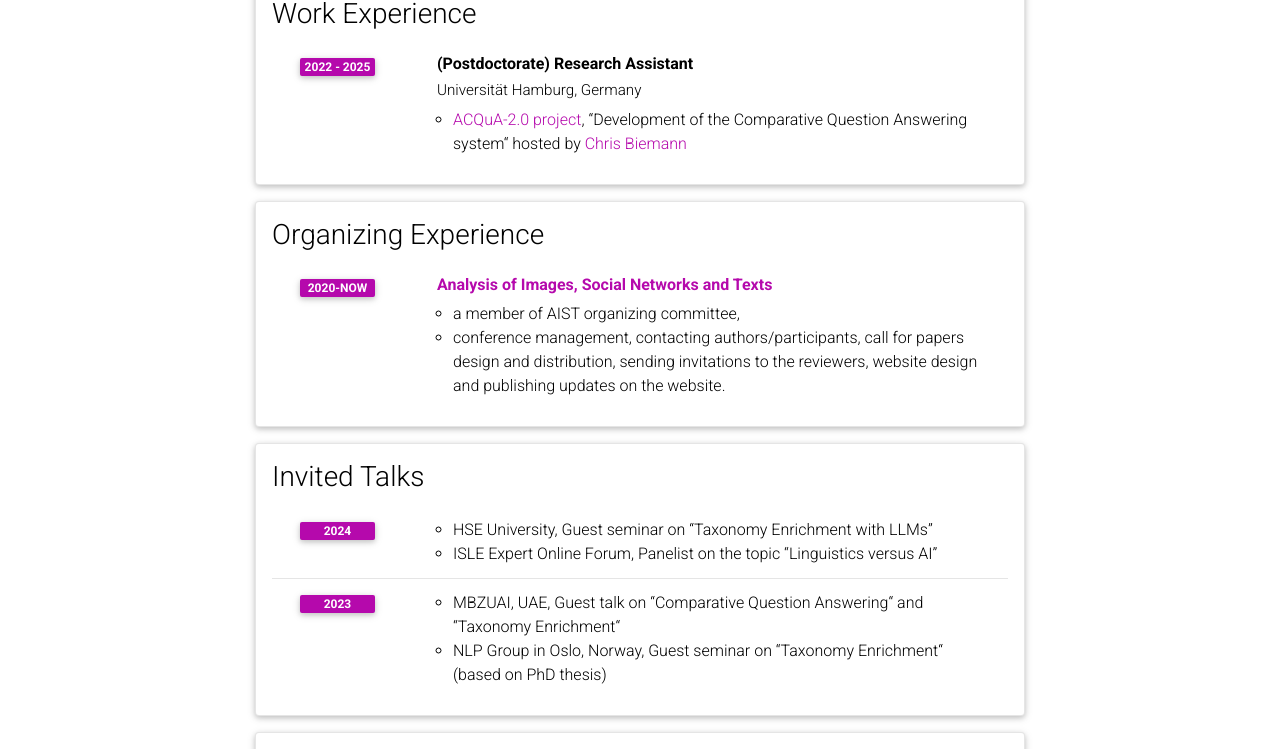
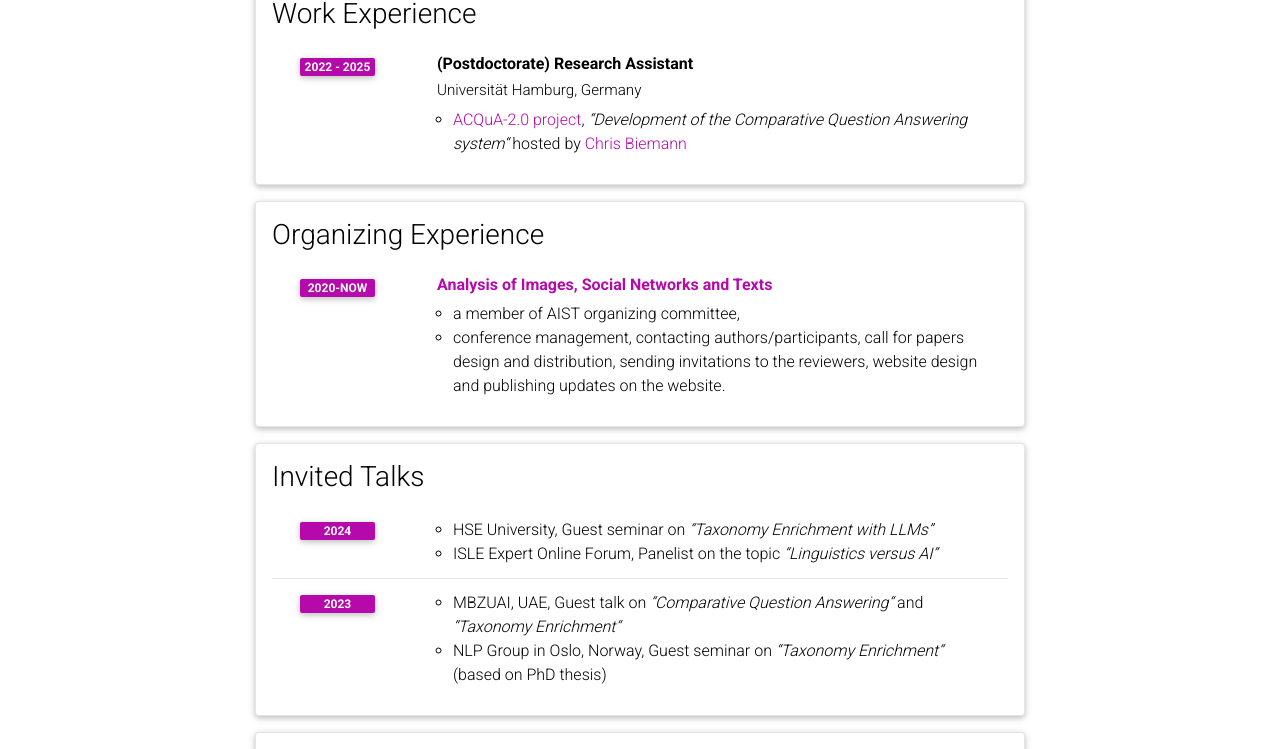
Before and after one commit to lilaspourpre/lilaspourpre.github.io, a Jekyll site: the page built from _pages/cv.md, in a window 1280 px wide and 1400 px high, scrolled down 804 px. Shown: the part 150-899 px from the top of the window. Built offline with Jekyll 4.4.1, drawn with Linux system fonts in a browser that asks for light colours; comment, search, counter and statistics services are not loaded; a style sheet for code colours, icons or effects is not loaded.

Commit message:
Update cv.yml

```diff
--- a/_data/cv.yml
+++ b/_data/cv.yml
@@ -37,7 +37,7 @@
       institution: Universität Hamburg, Germany
       year: 2022 - 2025
       description:
-        - <a href="https://www.inf.uni-hamburg.de/en/inst/ab/lt/research/acqua.html">ACQuA-2.0 project</a>, “Development of the Comparative Question Answering system“ hosted by <a href="https://scholar.google.com/citations?user=BdwP-3QAAAAJ&hl=en&oi=ao">Chris Biemann</a>
+        - <a href="https://www.inf.uni-hamburg.de/en/inst/ab/lt/research/acqua.html">ACQuA-2.0 project</a>, <i>“Development of the Comparative Question Answering system“</i> hosted by <a href="https://scholar.google.com/citations?user=BdwP-3QAAAAJ&hl=en&oi=ao">Chris Biemann</a>
 
 
 - title: Organizing Experience
@@ -54,12 +54,12 @@
   contents:
     - year: 2024
       items:
-        - HSE University, Guest seminar on “Taxonomy Enrichment with LLMs”
-        - ISLE Expert Online Forum, Panelist on the topic “Linguistics versus AI”
+        - HSE University, Guest seminar on <i>“Taxonomy Enrichment with LLMs”</i>
+        - ISLE Expert Online Forum, Panelist on the topic <i>“Linguistics versus AI”</i>
     - year: 2023
       items:
-        - MBZUAI, UAE, Guest talk on “Comparative Question Answering“ and “Taxonomy Enrichment“
-        - NLP Group in Oslo, Norway, Guest seminar on “Taxonomy Enrichment“ (based on PhD thesis)
+        - MBZUAI, UAE, Guest talk on <i>“Comparative Question Answering“</i> and <i>“Taxonomy Enrichment“</i>
+        - NLP Group in Oslo, Norway, Guest seminar on <i>“Taxonomy Enrichment“</i> (based on PhD thesis)
 
 - title: Summer School and Conference participation
   type: time_table
```
